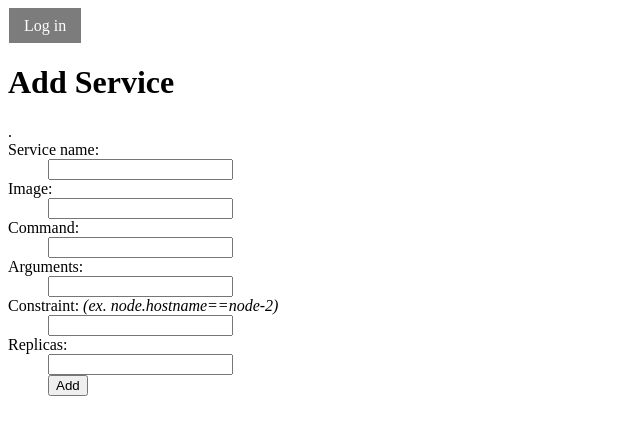
After one commit to g-ki/capitan, a Flask app: page /add-serivce in a window 1280 px wide. The commit adds this page. Shown: the top 435 px of the page, without its empty margins (0-640 px from the left). Run offline with Flask 2, Linux system fonts and the light colour scheme.

Commit message:
Add add-service page

```diff
--- a/capitan/blueprints/capitan.py
+++ b/capitan/blueprints/capitan.py
@@ -99,6 +99,23 @@ def services():
 
     return render_template('services.html', services=services)
 
+@bp.route('/add-serivce', methods=['GET', 'POST'])
+def add_service():
+      if request.method == 'POST':
+          client.services.create(
+            request.form['image'],
+            command=[request.form['command']],
+            args=[request.form['arguments']],
+            name=request.form['name'],
+            constraints=[request.form['constraint']],
+            mode=docker.types.ServiceMode('replicated', replicas=int(float(request.form['replicas'])))
+          )
+
+          return redirect(url_for('capitan.services'))
+      return render_template('add-service.html')
+
+
+
 @bp.route('/404')
 def page_not_found():
     current_app.logger.error('this is error')
--- /dev/null
+++ b/capitan/templates/add-service.html
@@ -0,0 +1,22 @@
+{% extends "layout.html" %}
+{% block body %}
+  <h1>Add Service</h1>
+  <form action="{{ url_for('capitan.add_service') }}" method="post">
+    <dl>.
+      <dt>Service name:
+      <dd><input type="text" name="name">
+      <dt>Image:
+      <dd><input type="text" name="image">
+      <dt>Command:
+      <dd><input type="text" name="command">
+      <dt>Arguments:
+      <dd><input type="text" name="arguments">
+      <dt>Constraint:
+      <label><i>(ex. node.hostname==node-2)</i></label>
+      <dd><input type="text" name="constraint">
+      <dt>Replicas:
+      <dd><input type="number" name="replicas">
+      <dd><input type="submit" value="Add">
+    </dl>
+  </form>
+{% endblock %}
--- a/capitan/templates/layout.html
+++ b/capitan/templates/layout.html
@@ -13,9 +13,10 @@
     {% else %}
       <a href="{{ url_for('capitan.status') }}">Status</a>
       <a href="{{ url_for('capitan.containers') }}">Containers</a>
-      <a href="{{ url_for('capitan.add_worker') }}">Add Worker</a>
       <a href="{{ url_for('capitan.nodes') }}">Nodes</a>
       <a href="{{ url_for('capitan.services') }}">Services</a>
+      <a href="{{ url_for('capitan.add_worker') }}">Add Worker</a>
+      <a href="{{ url_for('capitan.add_service') }}">Add Service</a>
       <a href="{{ url_for('capitan.logout') }}">Log out</a>
     {% endif %}
     </div>
```
